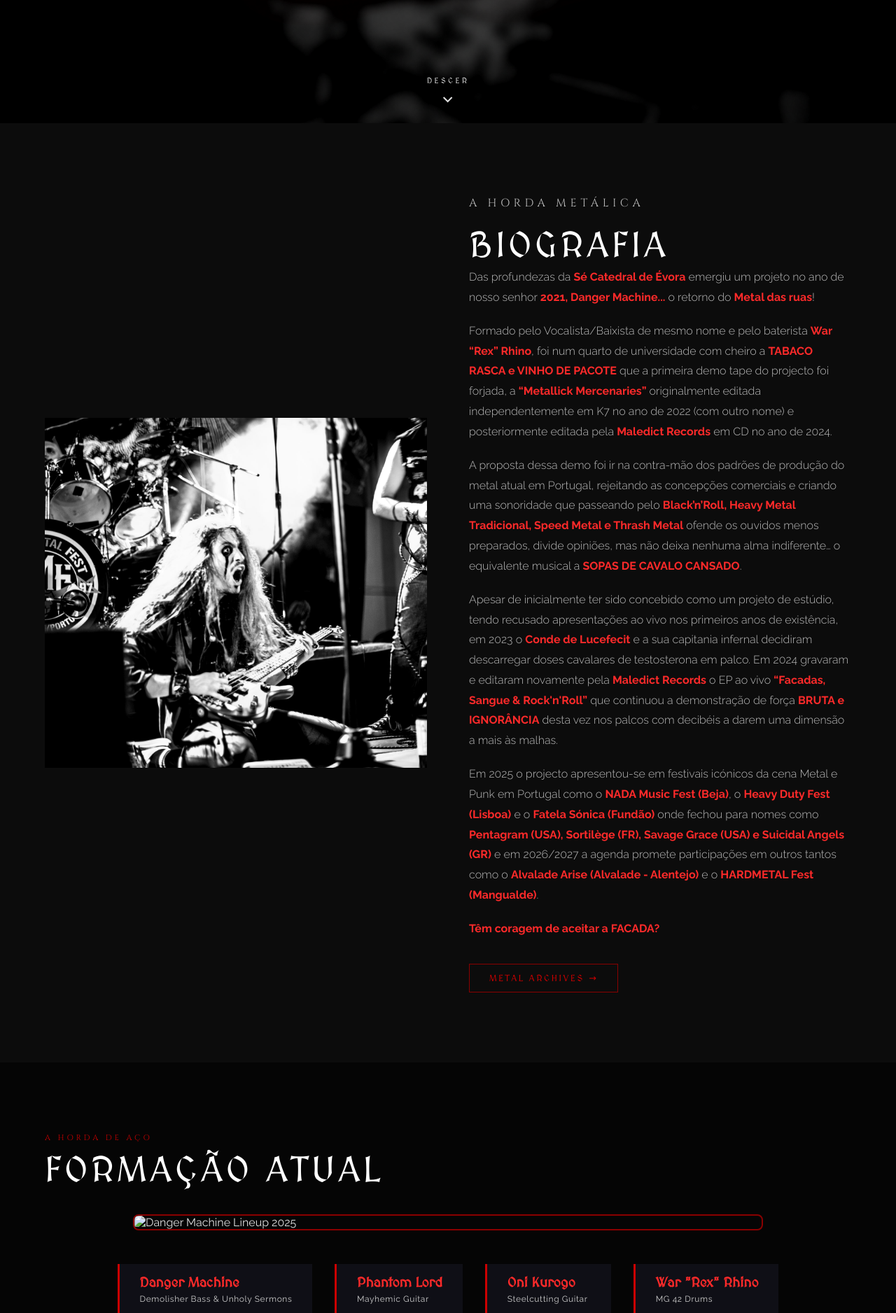
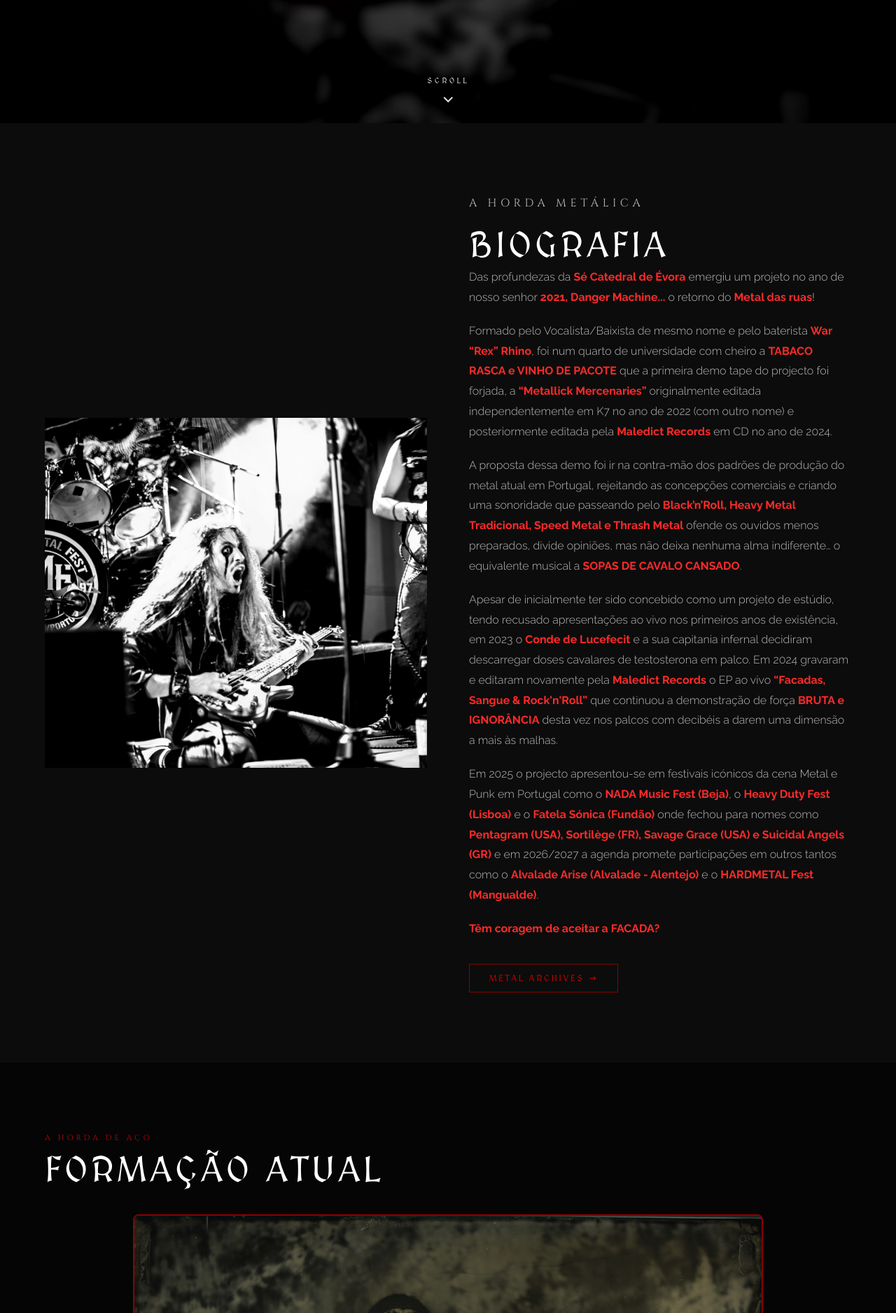
Before and after one commit to traquinices/DangerMachineWebSite, a plain HTML site: page index.html in a window 1280 px wide. Shown: the part 624-2500 px from the top of the page at 70% size. Drawn offline with Linux system fonts and the light colour scheme.

Commit message:
final update

```diff
--- a/index.html
+++ b/index.html
@@ -789,7 +789,7 @@
     <img class="hero-logo" src="media/Danger Machine logo.png" alt="Danger Machine Logo" />
   </div>
   <div class="scroll-hint">
-    <span>DESCER</span>
+    <span>SCROLL</span>
     <svg width="24" height="24" viewBox="0 0 24 24" fill="none" stroke="currentColor" stroke-width="2"><polyline points="6 9 12 15 18 9"/></svg>
   </div>
 </section>
@@ -818,24 +818,24 @@
     <p class="section-sub fade-up">A HORDA DE AÇO</p>
     <h2 class="section-title fade-up">FORMAÇÃO ATUAL</h2>
     <div class="lineup-image-wrap fade-up">
-      <img src="media/Danger Machine (2025 - Present Line-Up).jpg" alt="Danger Machine Lineup 2025" />
+      <img src="media/Danger Machine (2025 - Present Line-Up).jpeg" alt="Danger Machine Lineup 2025" />
     </div>
     <div class="members-grid fade-up">
       <div class="member-card">
-        <h3>Danger Machine</h3>
-        <p>Demolisher Bass & Unholy Sermons</p>
+        <h3>War "Rex" Rhino</h3>
+        <p>MG 42 Drums</p>
       </div>
       <div class="member-card">
         <h3>Phantom Lord</h3>
         <p>Mayhemic Guitar</p>
       </div>
       <div class="member-card">
+        <h3>Danger Machine</h3>
+        <p>Demolisher Bass & Unholy Sermons</p>
+      </div>
+      <div class="member-card">
         <h3>Oni Kurogo</h3>
         <p>Steelcutting Guitar</p>
-      </div>
-      <div class="member-card">
-        <h3>War "Rex" Rhino</h3>
-        <p>MG 42 Drums</p>
       </div>
     </div>
   </div>
```
Also changed, not shown: indexen.html (+8 -8 lines).
